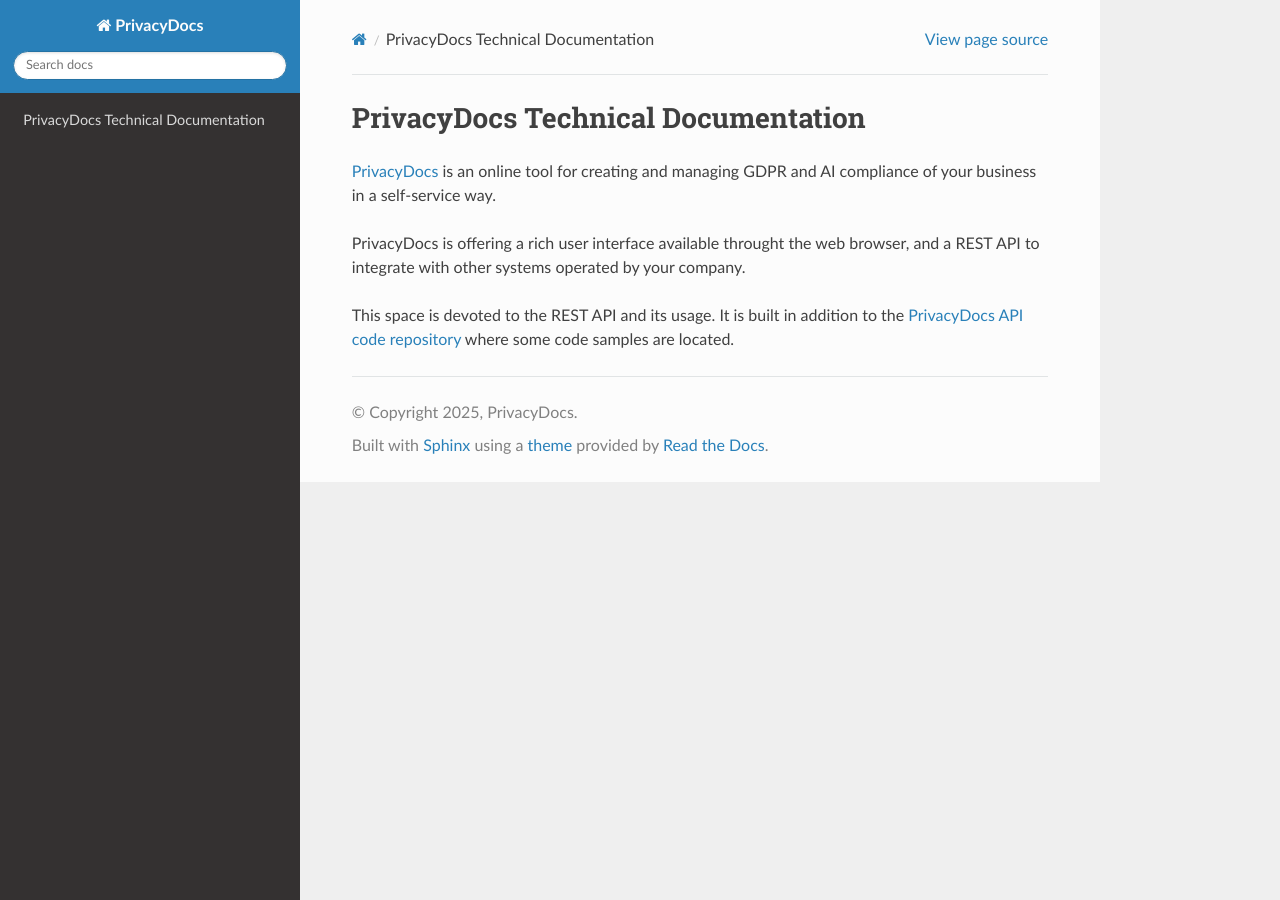
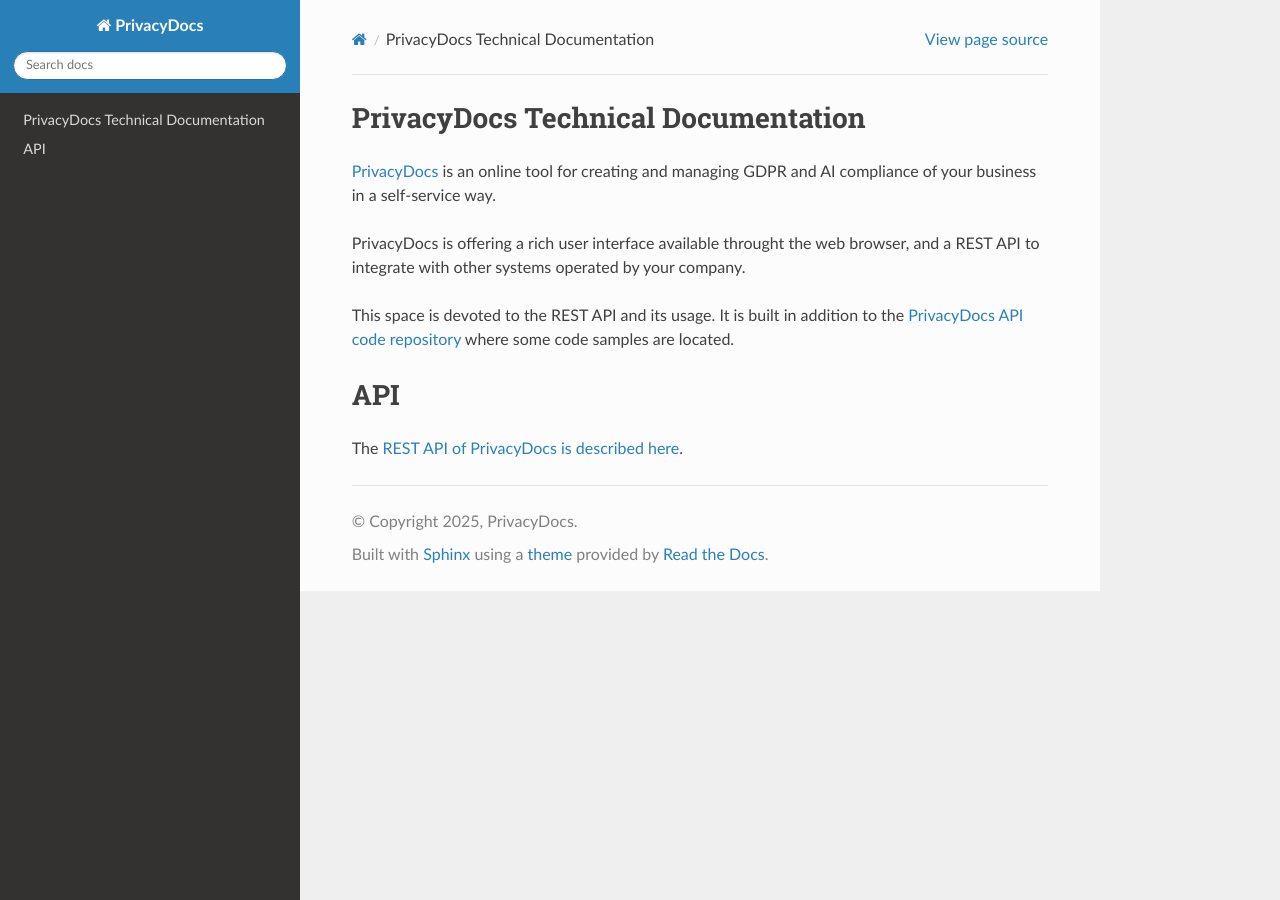
Before and after one commit to privacydocs-eu/docs, a Sphinx documentation site: the page built from docs/source/index.rst, in a window 1280 px wide. Built offline with Sphinx 7.4.7 and the Read the Docs theme 3.1.0, drawn with Linux system fonts in a browser that asks for light colours.

Commit message:
Update index.rst

```diff
--- a/docs/source/index.rst
+++ b/docs/source/index.rst
@@ -6,3 +6,8 @@
 PrivacyDocs is offering a rich user interface available throught the web browser, and a REST API to integrate with other systems operated by your company.
 
 This space is devoted to the REST API and its usage. It is built in addition to the `PrivacyDocs API code repository <https://github.com/privacydocs-eu/api>`_ where some code samples are located.
+
+API
+===
+
+The `REST API of PrivacyDocs is described here <api.html>`_.
```
